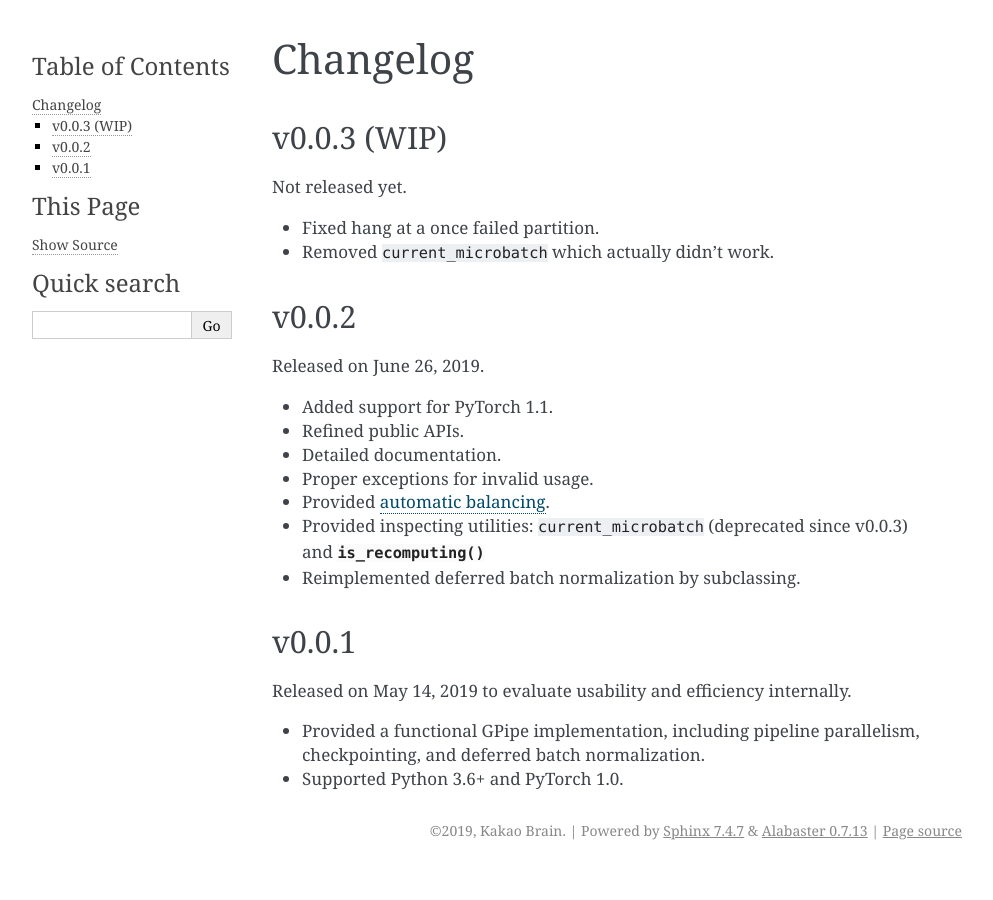
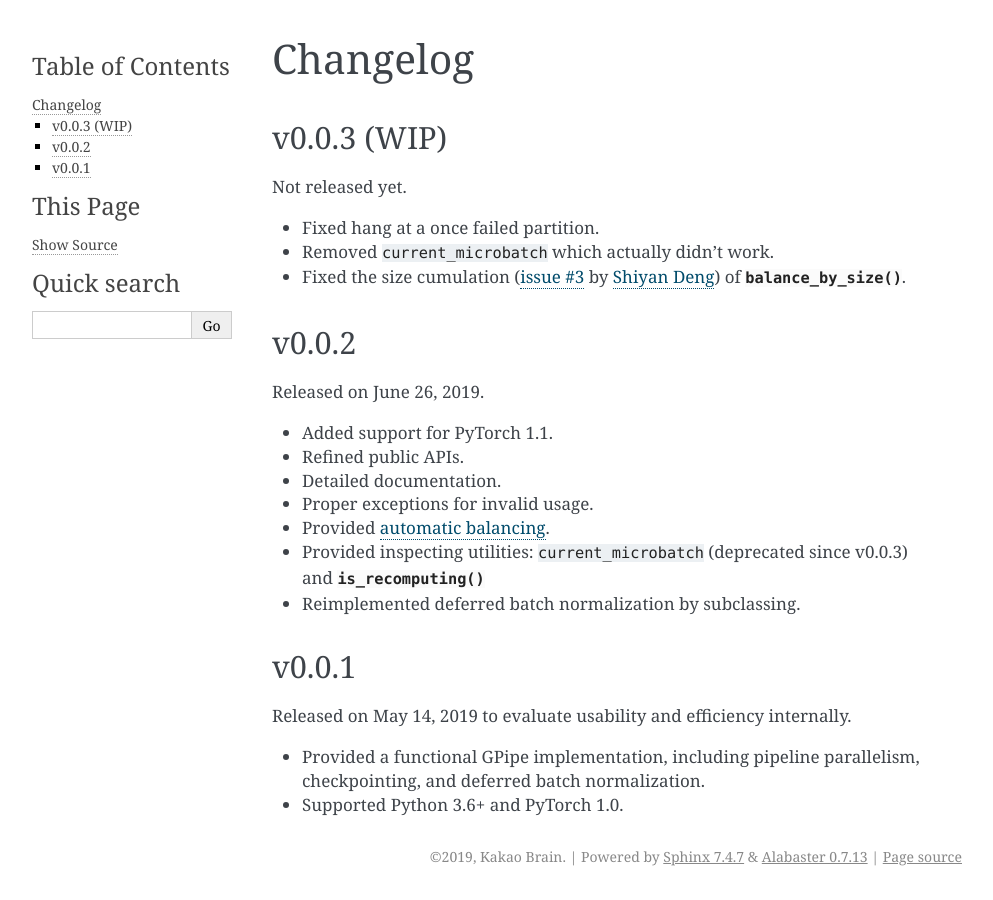
Before and after one commit to kakaobrain/torchgpipe, a Sphinx documentation site: the page built from docs/changelog.rst, in a window 1280 px wide. Shown: the whole page, without its empty margins (148-1141 px from the left). Built offline with Sphinx 7.4.7, drawn with Linux system fonts in a browser that asks for light colours.

Commit message:
Update changelog to include issue #3

```diff
--- a/docs/changelog.rst
+++ b/docs/changelog.rst
@@ -8,6 +8,11 @@ Not released yet.
 
 - Fixed hang at a once failed partition.
 - Removed ``current_microbatch`` which actually didn't work.
+- Fixed the size cumulation (`issue #3`_ by `Shiyan Deng`_) of
+  :func:`~torchgpipe_balancing.balance_by_size`.
+
+.. _issue #3: https://github.com/kakaobrain/torchgpipe/issues/3
+.. _Shiyan Deng: https://github.com/842974287
 
 v0.0.2
 ~~~~~~
```
